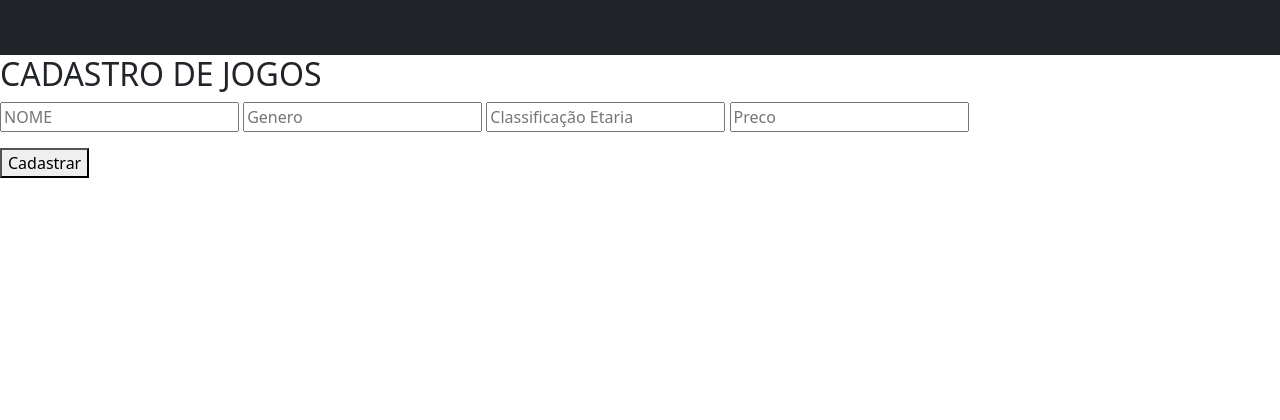
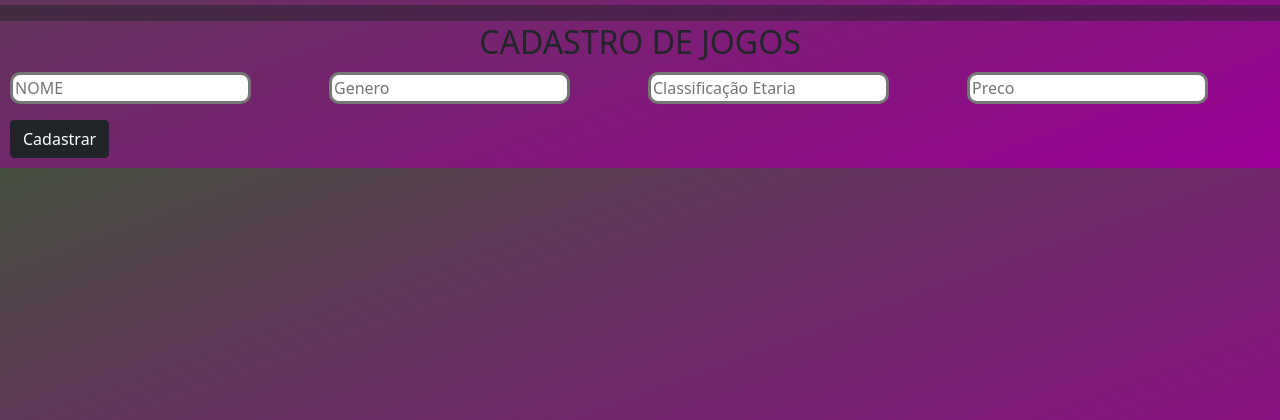
Before and after one commit to Luke2905/Projeto-GameStar, a PHP site: page /cadastro_jg.php in a window 1280 px wide. Shown: the part 298-718 px from the top of the page. Run offline with PHP 8.4, Linux system fonts and the light colour scheme.

Commit message:
Front-end tela jogos

```diff
--- a/cabecalho.php
+++ b/cabecalho.php
@@ -3,6 +3,33 @@
 <head>
 <link href="https://cdn.jsdelivr.net/npm/bootstrap@5.1.3/dist/css/bootstrap.min.css" rel="stylesheet" integrity="sha384-1BmE4kWBq78iYhFldvKuhfTAU6auU8tT94WrHftjDbrCEXSU1oBoqyl2QvZ6jIW3" crossorigin="anonymous">
 <script src="https://cdn.jsdelivr.net/npm/bootstrap@5.1.3/dist/js/bootstrap.bundle.min.js" integrity="sha384-ka7Sk0Gln4gmtz2MlQnikT1wXgYsOg+OMhuP+IlRH9sENBO0LRn5q+8nbTov4+1p" crossorigin="anonymous"></script>
+<link rel="preconnect" href="https://fonts.googleapis.com">
+<link rel="preconnect" href="https://fonts.gstatic.com" crossorigin>
+<link href="https://fonts.googleapis.com/css2?family=Permanent+Marker&display=swap" rel="stylesheet">
 <title>Projetinho</title>
+<style>
+    body{
+        background-image: linear-gradient(to bottom right, #454f3e, #9c0096);
+    }
+    h1{
+        text-align: center;
+        font-family: 'Permanent Marker', cursive;
+    }
+    h2{
+        text-align: center;
+    }
+    header{
+    background-image: url(https://image.shutterstock.com/image-photo/concept-video-game-competition-esports-260nw-1752952466.jpg);
+    background-size: 100%;
+    }
+    .cadjg{
+        margin: 10px;
+    }
+    input{
+        border-radius: 10px;
+        border-style: solid;
+        border-width: 3px;
+    }
+</style>
 </head>
 <body>
--- a/formulario.php
+++ b/formulario.php
@@ -1,20 +1,27 @@
+<h2 class="h2titulo">CADASTRO DE JOGOS</h2>
 <div class="cadjg">
+<form class="row g-3" method="POST" action="cadastro_jg.php">
 
-<h2 class="h2titulo">CADASTRO DE JOGOS</h2>
+<div class="col-3">
+    <label class="visually-hidden" for="autoSizingInput">Nome</label>
+    <input type="text" required="required"  name="nome" placeholder="NOME">
+</div>
+<div class="col-3">
+    <label class="visually-hidden" for="autoSizingInput">Genero</label>
+    <input type="text" required="required"  name="genero" placeholder="Genero">
+</div>
+<div class="col-3">
+    <label class="visually-hidden" for="autoSizingInput">Genero</label>
+    <input type="number" required="required"  name="classificacao" placeholder="Classificação Etaria" step="any">
+</div>
+<div class="col-3">
+    <label class="visually-hidden" for="autoSizingInput">Preço</label>
+    <input type="number" required="required"  name="preco" placeholder="Preco">
+</div>
 
-<form method="POST" action="cadastro_jg.php">
+<div class="col-sm-3">
+  <button type="submit" id="a01" class="btn btn-dark" value="cadastrar" name="botao">Cadastrar</button>
+</div>
 
-  <div class="mb-3">
-
-    <input type="text" required="required"  name="nome" placeholder="NOME">
-    <input type="text" required="required"  name="genero" placeholder="Genero">
-    <input type="number" required="required"  name="classificacao" placeholder="Classificação Etaria" step="any">
-    <input type="number" required="required"  name="preco" placeholder="Preco">
-
-  </div>
-
-
-  <button type="submit" id="a01" value="cadastrar" name="botao">Cadastrar</button>
 </form>
-
 </div>
--- a/menu.php
+++ b/menu.php
@@ -1,4 +1,4 @@
-<nav class="navbar navbar-expand-lg navbar-light bg-light">
+<nav class="navbar fixed-top navbar-expand-lg navbar-dark bg-dark">
   <div class="container-fluid">
     <a class="navbar-brand" href="#">Games Star</a>
     <button class="navbar-toggler" type="button" data-bs-toggle="collapse" data-bs-target="#navbarSupportedContent" aria-controls="navbarSupportedContent" aria-expanded="false" aria-label="Toggle navigation">
@@ -10,25 +10,16 @@
           <a class="nav-link active" aria-current="page" href="home.php">Home</a>
         </li>
         <li class="nav-item">
-          <a class="nav-link" href="cadastro_jg.php">Jogos</a>
+          <a class="nav-link" href="jgs.php">Jogos</a>
         </li>
-        <li class="nav-item">
-          <a class="nav-link" href="jgs.php">Ver Jogos</a>
+        <li class="nav-item dropdown">
+          <a class="nav-link dropdown-toggle" href="#" id="navbarDropdown" role="button" data-bs-toggle="dropdown" aria-expanded="false">
+            Cadastro
+          </a>
+          <ul class="dropdown-menu" aria-labelledby="navbarDropdown">
+            <li><a class="dropdown-item" href="cadastro_jg.php">Cadastrar Jogos</a></li>
+          </ul>
         </li>
-        <li class="nav-item">
-          <a class="nav-link" href="#">Consoles</a>
-        </li>
-        <li class="nav-item">
-          <a class="nav-link" href="login.php">Login</a>
-        </li>
-      </ul>
-      <form class="d-flex">
-          <button class="btn btn-outline-dark" type="submit">
-                <i class="bi-cart-fill me-2"></i>
-                      Carrinho
-                <span class="badge bg-light text-black ms-1 rounded-pill">0</span>
-          </button>
-      </form>
     </div>
   </div>
 </nav>
@@ -40,3 +31,4 @@
           </div>
     </div>
 </header>
+<span class="placeholder col-12"></span>
```
Also changed, not shown: jgs_conteudo.php (+17 -12 lines).
